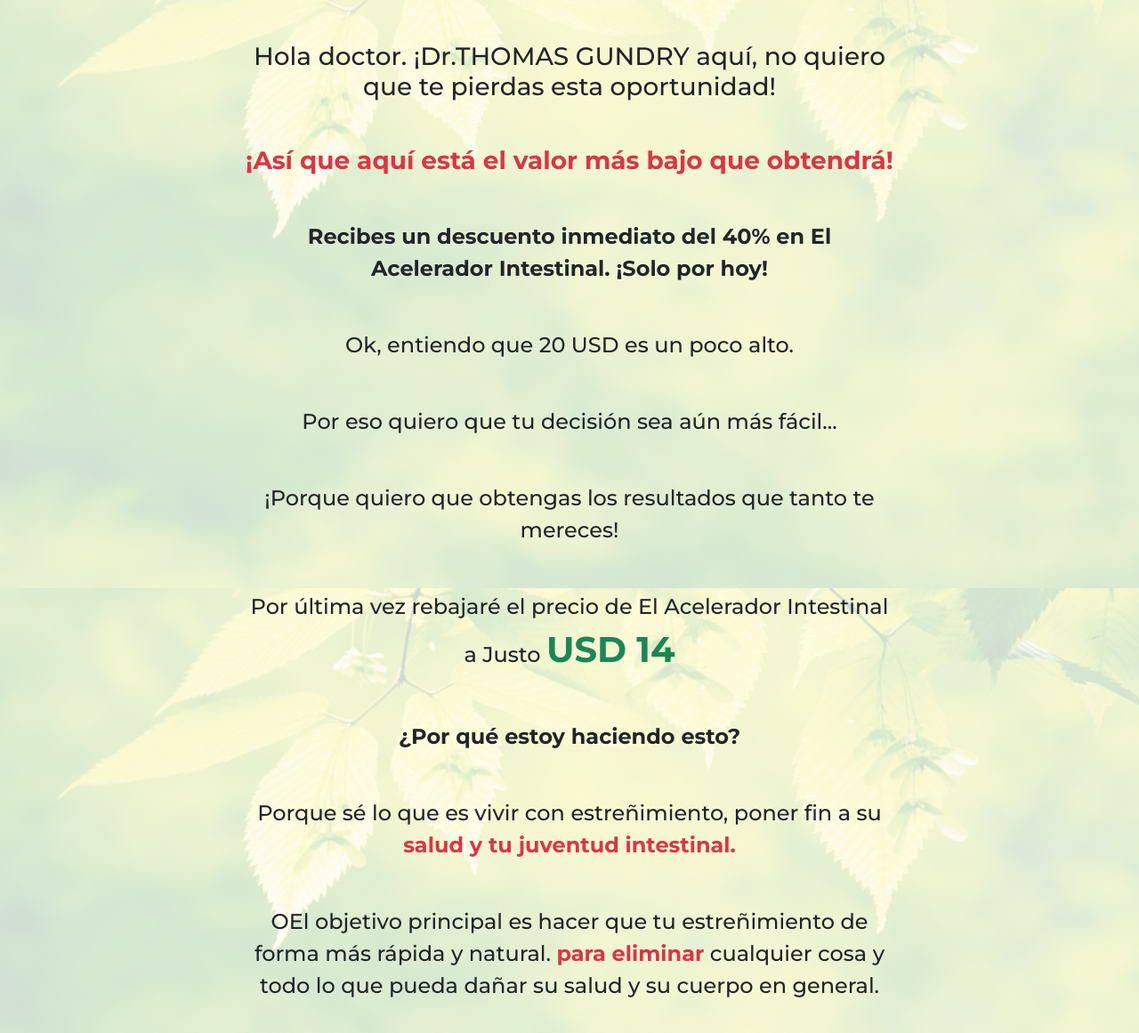
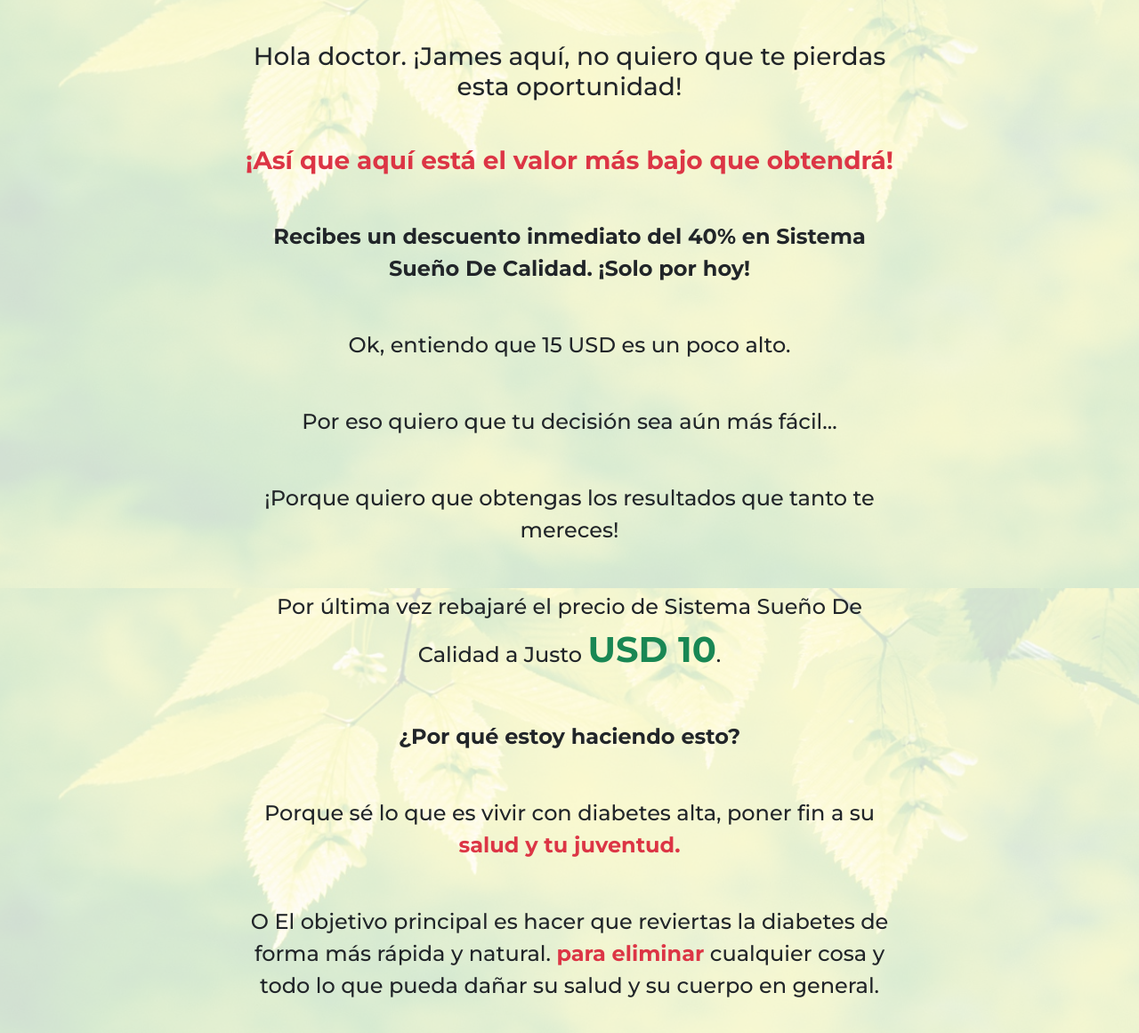
Before and after one commit to WANSULEAL/downpceintestinal.online-DOW1PCE, a plain HTML site: page index.html in a window 1280 px wide. Shown: the part 139-1300 px from the top of the page at 89% size. Drawn offline with nearby package versions, Linux system fonts and the light colour scheme; a script that the page names is missing.

Commit message:
Add files via upload

```diff
--- a/index.html
+++ b/index.html
@@ -7,7 +7,7 @@
     <link rel="preconnect" href="https://fonts.googleapis.com">
     <link rel="preconnect" href="https://fonts.gstatic.com" crossorigin>
     <link href="https://fonts.googleapis.com/css2?family=Montserrat:ital,wght@0,100;0,200;0,300;0,400;0,500;0,600;0,700;0,800;0,900;1,100;1,200;1,300;1,400;1,500;1,600;1,700;1,800;1,900&family=Oswald:wght@200;300;400;500;600;700&display=swap" rel="stylesheet">
-    <title>SALUD</title>
+    <title>Cuepo Y Salud</title>
     <style type="text/css">
       body {
         background-image: url("bg.jpeg");
@@ -53,16 +53,16 @@
       <div class="row justify-content-center">
         <div class="col-lg-8 text-center">
           <h1 class="text-danger font-weight-bold">¡AFÉRRATE!</h1>
-          <h3>Hola doctor. ¡Dr.THOMAS GUNDRY aquí, no quiero que te pierdas esta oportunidad!</h3>
+          <h3>Hola doctor. ¡James aquí, no quiero que te pierdas esta oportunidad!</h3>
           <h3 class="text-danger font-weight-bold">¡Así que aquí está el valor más bajo que obtendrá!</h3>
-          <p class="lead font-weight-bold">Recibes un descuento inmediato del 40% en El Acelerador Intestinal. ¡Solo por hoy!</p>
-          <p class="lead">Ok, entiendo que 20 USD es un poco alto.</p>
+          <p class="lead font-weight-bold">Recibes un descuento inmediato del 40% en Sistema Sueño De Calidad. ¡Solo por hoy!</p>
+          <p class="lead">Ok, entiendo que 15 USD es un poco alto.</p>
           <p class="lead">Por eso quiero que tu decisión sea aún más fácil...</p>
           <p class="lead">¡Porque quiero que obtengas los resultados que tanto te mereces!</p>
-          <p class="lead">Por última vez rebajaré el precio de El Acelerador Intestinal a Justo <span class="price">USD 14</p>
+          <p class="lead">Por última vez rebajaré el precio de Sistema Sueño De Calidad a Justo <span class="price">USD 10</span>.</p>
           <p class="lead font-weight-bold">¿Por qué estoy haciendo esto?</p>
-          <p class="lead">Porque sé lo que es vivir con estreñimiento, poner fin a su <span class="text-danger font-weight-bold"> salud y tu juventud intestinal.</p>
-          <p class="lead">OEl objetivo principal es hacer que tu estreñimiento de forma más rápida y natural. <span class="text-danger font-weight-bold">para eliminar</span> cualquier cosa y todo lo que pueda dañar su salud y su cuerpo en general.</p>
+          <p class="lead">Porque sé lo que es vivir con diabetes alta, poner fin a su <span class="text-danger font-weight-bold"> salud y tu juventud.</p>
+          <p class="lead">O El objetivo principal es hacer que reviertas la diabetes de forma más rápida y natural. <span class="text-danger font-weight-bold">para eliminar</span> cualquier cosa y todo lo que pueda dañar su salud y su cuerpo en general.</p>
           <p class="lead">Por eso te ofrezco esta increíble oportunidad.</p>
           <p class="lead">Eso es lo que tienes que hacer ahora...</p>
           <p class="lead">Haga clic en el botón <span class="font-italic">"Agregar a mi pedido"</span>...</p>
@@ -74,22 +74,20 @@
 
 <script>
 opts = {
-key: 'USL-125419-402626-3611fefd03ef152cac1e76bebd8b8918',
+key: 'USL-110584-344531-b441c050dd5a5781b9b380e50bb9b08b',
 width: '650' ,
 height: '420'
 };
 Upsell.Widget.show(opts);
 </script>
-
-
 <!-- HOTMART - Upsell Widget [end] -->
 
 
           </div>
-          <p class="lead">Y comience a acabar con su estreñimiento un 250 % más rápido ahora mismo</p>
+          <p class="lead">Y comience a acabar con su diabetes mientras duerme un sueño profundo y tranquilo ahora mismo</p>
           <p class="lead">Te lo recuerdo una vez más...</p>
           <p class="lead">Esto es un <span class="font-weight-bold">oferta única</span>, y no la volverás a ver.</p>
-          <p class="lead"><span class="font-weight-bold">haz clic ahora</span> en el botón y añade este Acelerador Intestinal a tu pedido.</p>
+          <p class="lead"><span class="font-weight-bold">haz clic ahora</span> en el botón y añade este Sistema Sueño De Calidad a tu pedido.</p>
           <a href="#cta" class="btn btn-lg btn-success py-3 px-5 mb-0">SI, QUIERO APROVECHAR ESTA OPORTUNIDAD</a>
         </div>
       </div>
```
